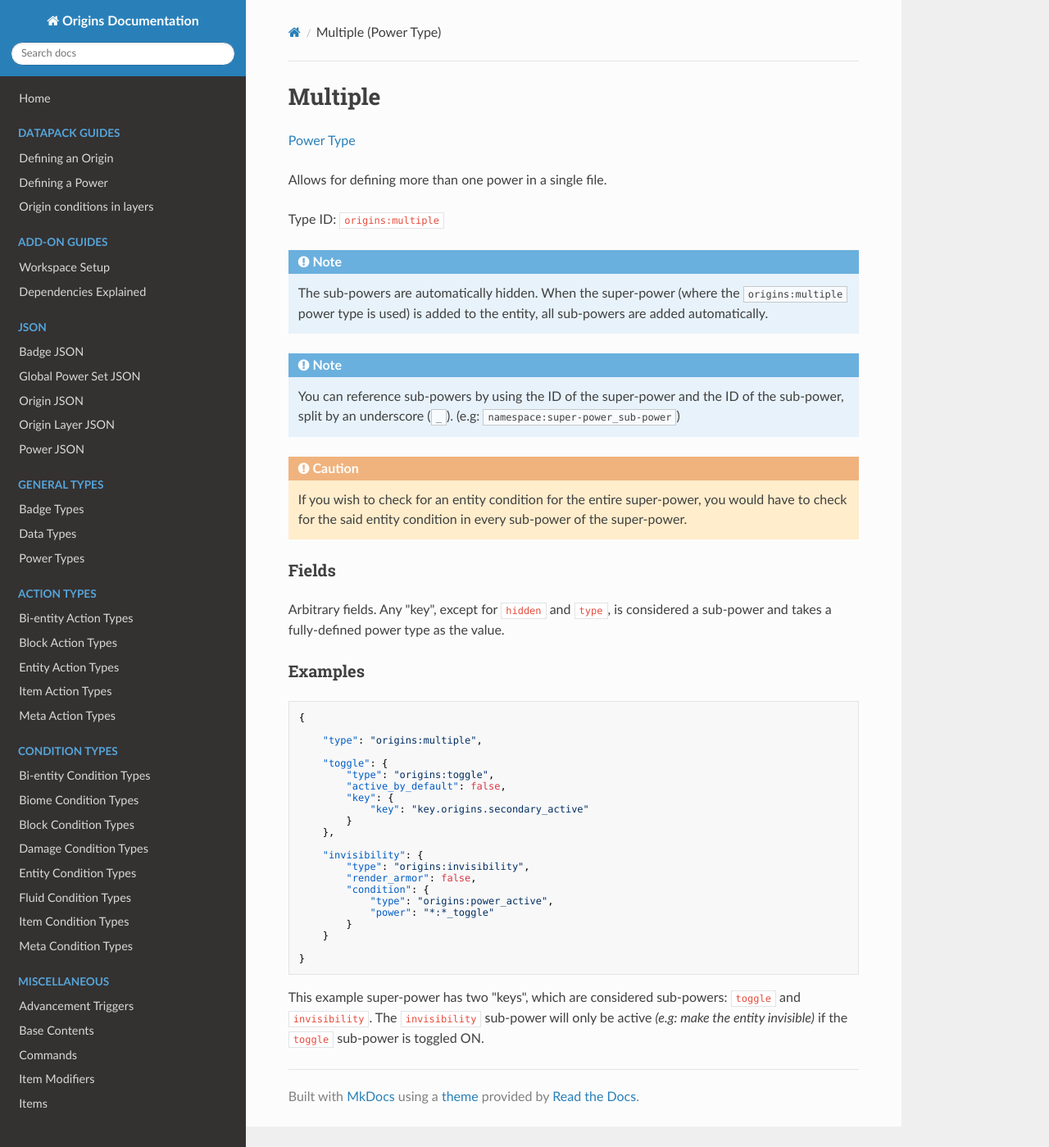
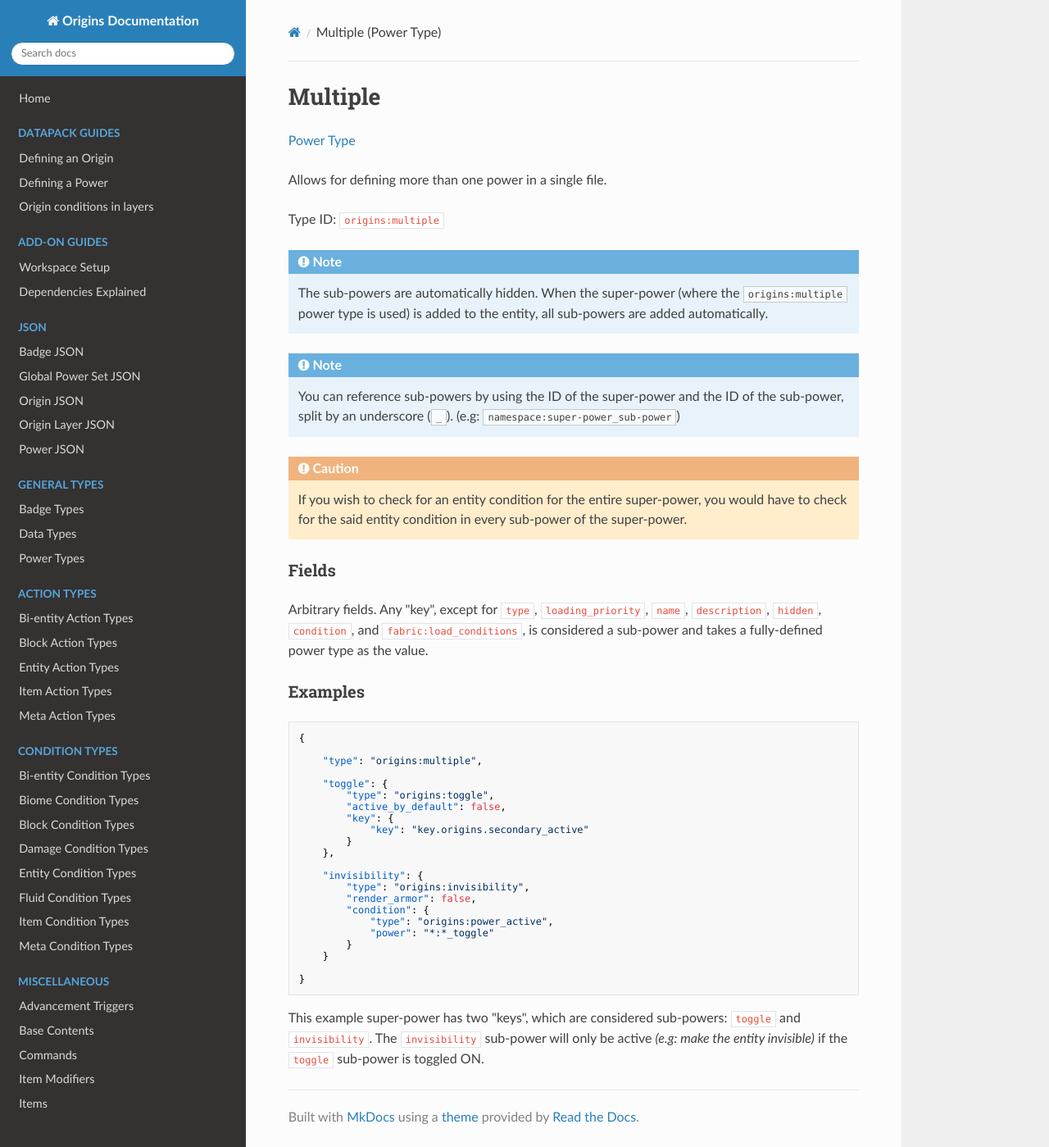
Before and after one commit to apace100/origins-docs, an MkDocs documentation site: the page built from docs/types/power_types/multiple.md, in a window 1280 px wide and 1399 px high. Shown: the whole window at 82% size. Built offline with MkDocs 1.6.1, drawn with Linux system fonts in a browser that asks for light colours; nearby versions of some CDN libraries.

Commit message:
Updated description of `multiple` (Power Type) + Added all reserved keys

```diff
--- a/docs/types/power_types/multiple.md
+++ b/docs/types/power_types/multiple.md
@@ -30,7 +30,7 @@ Type ID: `origins:multiple`
 
 ### Fields
 
-Arbitrary fields. Any "key", except for `hidden` and `type`, is considered a sub-power and takes a fully-defined power type as the value.
+Arbitrary fields. Any "key", except for `type`, `loading_priority`, `name`, `description`, `hidden`, `condition`, and `fabric:load_conditions`, is considered a sub-power and takes a fully-defined power type as the value.
 
 
 ### Examples
```
